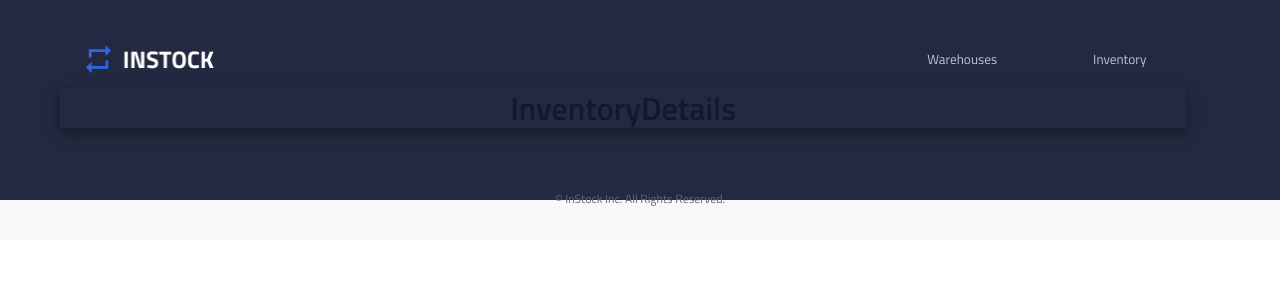
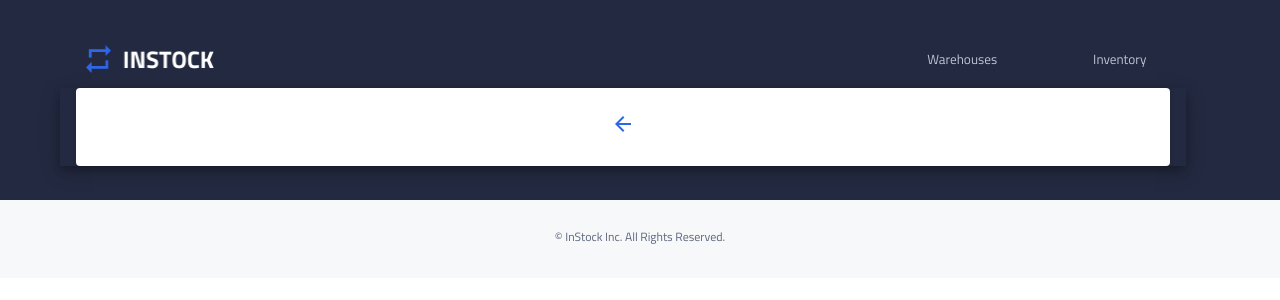
Before and after one commit to TonySMK/InStock_Group2-Client, a React (Create React App) app: page /1/details in a window 1280 px wide. Shown: the top 300 px of the page. Built offline with nearby package versions, Linux system fonts and the light colour scheme.

Commit message:
init branch

```diff
--- a/src/App.scss
+++ b/src/App.scss
@@ -20,8 +20,9 @@
     @include tablet {
       top: -6.5rem;
       padding: 0 2rem;
-      @include desktop {
-        padding: 0 3rem;
-      }
+
+  }
+  @include desktop {
+    padding: 0 3rem;
   }
 }
--- a/src/Components/InventoryListComp/InventoryListComp.js
+++ b/src/Components/InventoryListComp/InventoryListComp.js
@@ -7,6 +7,7 @@ import sortIcon from "../../Assets/Icons/sort-24px.svg";
 import StockStatus from "../StockStatus/StockStatus";
 
 import { useState, useEffect } from "react";
+import { Link } from "react-router-dom";
 
 function InventoryListComp({ object, deleteButtonHandler }) {
   const [compstate, setCompState] = useState(true);
@@ -28,6 +29,7 @@ function InventoryListComp({ object, deleteButtonHandler }) {
               inventory item
             </div>
 
+            <Link to={`/${row.id}/details`}>
               <button className="contentpanel__value inventorylabelnamebuttonwrapper">
                 <h3 className="itembutton__name">{row.item_name}</h3>
                 <img
@@ -36,6 +38,7 @@ function InventoryListComp({ object, deleteButtonHandler }) {
                   alt="Chevron Right Icon"
                 />
               </button>
+            </Link>
           </div>
 
           <div className="contentpanel categorypanel">
--- a/src/Pages/InventoryDetails/InventoryDetails.js
+++ b/src/Pages/InventoryDetails/InventoryDetails.js
@@ -1,10 +1,31 @@
 import "./InventoryDetails.scss";
+import { useState } from "react";
+import { useParams, Link, useNavigate } from "react-router-dom";
+
+import leftChevron from "../../Assets/Icons/arrow_back-24px.svg";
 
 function InventoryDetails() {
+  const navigate = useNavigate();
+  const [compstate, setCompState] = useState(false);
+  const { id } = useParams();
+  console.log(id);
+
   return (
-    <div>
-      <h1>InventoryDetails</h1>
-    </div>
+    <>
+      {compstate ? (
+        <section className="parentwrapper">Loading Page...</section>
+      ) : (
+        <>
+          <div className="parentwrapper">
+            <section className="detailpageheader">
+              <button className="backbuttonn" onClick={() => navigate("/")}>
+                <img src={leftChevron} alt="Previous page icon" />
+              </button>
+            </section>
+          </div>
+        </>
+      )}
+    </>
   );
 }
 
--- a/src/Pages/InventoryDetails/InventoryDetails.scss
+++ b/src/Pages/InventoryDetails/InventoryDetails.scss
@@ -0,0 +1,15 @@
+@import "../../Styles/Partials/fonts";
+@import "../../Styles/Partials/mixins";
+@import "../../Styles/Partials/variables";
+
+
+
+// .parentwrapper{
+//     background-color:$P-white;
+//     width: 100%;
+//     height: 100px;
+//     box-sizing: border-box;
+//     padding: 1.5rem 1rem;
+//     border-radius: 4px;
+//     box-shadow: 0px 2px 5px 0px rgba(19, 24, 44, 0.1);
+// }
```
Lines whose indentation alone changed are shown as unchanged.
